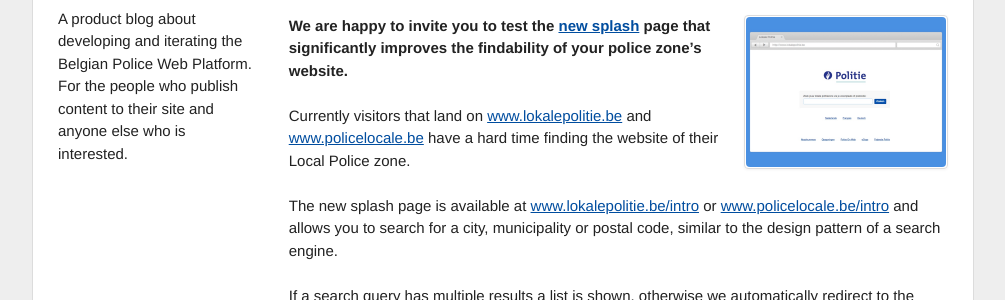
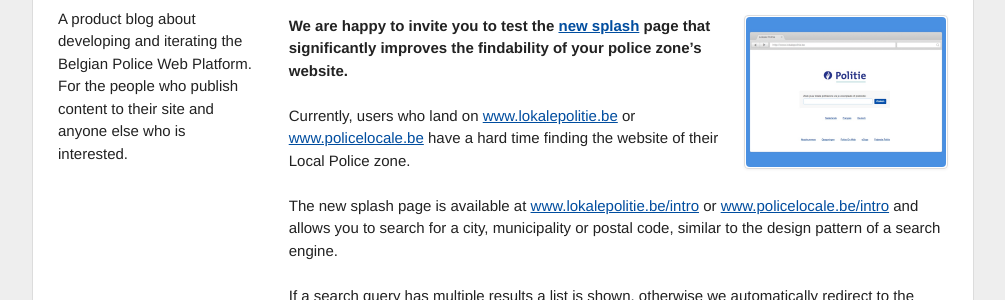
Before and after one commit to timble/www.openpolice.be, a Jekyll site: the page built from blog/_posts/2015-01-09-new-splash-page.md, in a window 1280 px wide. Shown: the part 244-544 px from the top of the page, without its empty margins (137-1142 px from the left). Built offline with Jekyll 4.4.1, drawn with Linux system fonts in a browser that asks for light colours.

Commit message:
#15 - Fixed some typo's

```diff
--- a/blog/_posts/2015-01-09-new-splash-page.md
+++ b/blog/_posts/2015-01-09-new-splash-page.md
@@ -8,7 +8,7 @@ rooturl: blog
 
 We are happy to invite you to test the [new splash](http://www.lokalepolitie.be/intro) page that significantly improves the findability of your police zone's website.
 
-Currently visitors that land on [www.lokalepolitie.be](http://www.lokalepolitie.be/) and [www.policelocale.be](http://www.policelocale.be/) have a hard time finding the website of their Local Police zone.
+Currently, users who land on [www.lokalepolitie.be](http://www.lokalepolitie.be/) or [www.policelocale.be](http://www.policelocale.be/) have a hard time finding the website of their Local Police zone.
 
 The new splash page is available at [www.lokalepolitie.be/intro](http://www.lokalepolitie.be/intro) or [www.policelocale.be/intro](http://www.policelocale.be/intro) and allows you to search for a city, municipality or postal code, similar to the design pattern of a search engine.
 
```
